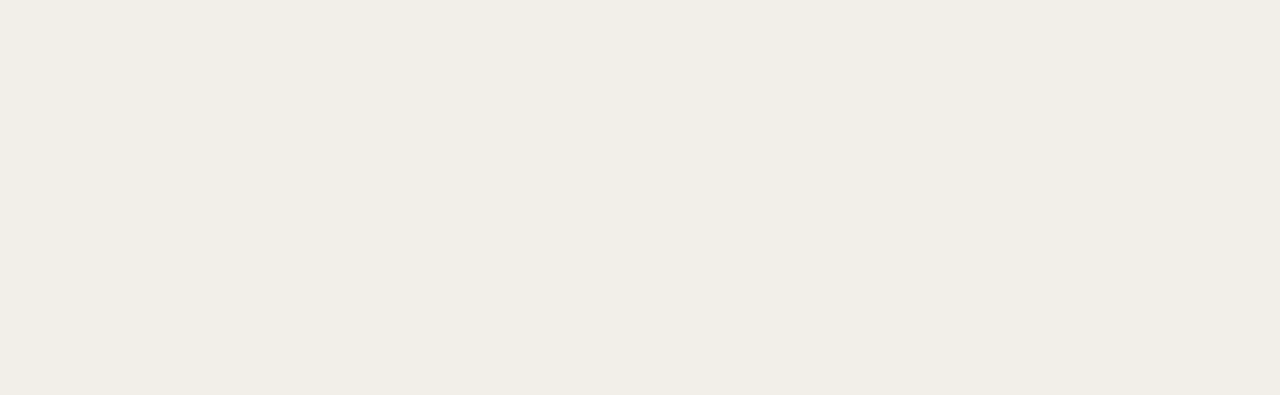
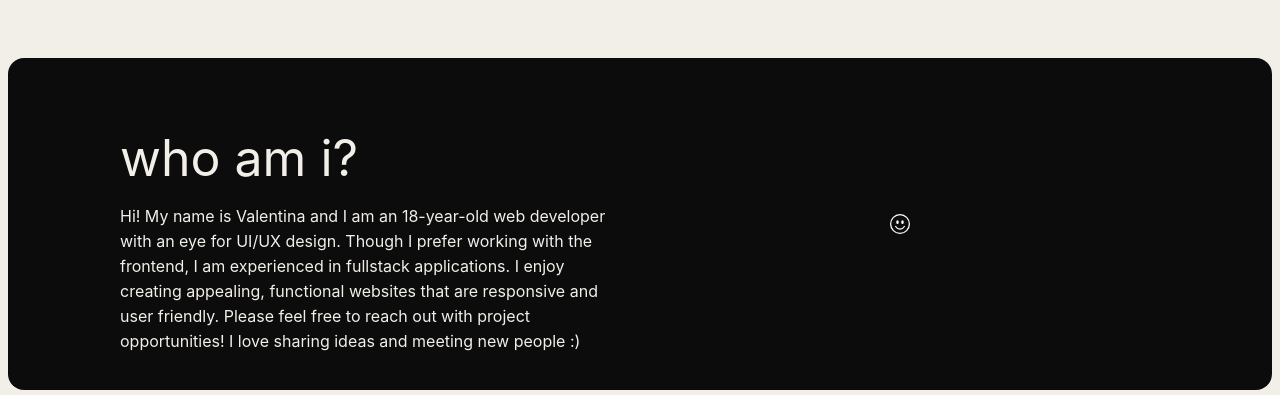
Before and after one commit to ValentinaValverde/v.tech, a React (Vite) app: page / in a window 1280 px wide. Shown: the part 1386-1781 px from the top of the page. Before the commit the page ends 1402 px from the top, so only its background shows below. Built offline with nearby package versions, Linux system fonts and the light colour scheme.

Commit message:
Created "Who am I?" for home page. Still need to replace smiley icon with my logo.

```diff
--- a/src/App.jsx
+++ b/src/App.jsx
@@ -1,11 +1,13 @@
 import LandingPage from "./components/LandingPage";
 import FeaturedWork from "./components/FeaturedWork";
+import Who from "./components/Who";
 
 function App() {
   return (
     <>
       <LandingPage />
       <FeaturedWork />
+      <Who />
     </>
   );
 }
--- /dev/null
+++ b/src/components/Who.jsx
@@ -0,0 +1,55 @@
+export default function Who() {
+  return (
+    <>
+      <div className="who-container">
+        <div className="half">
+          <p className="who">who am i?</p>
+          <p className="am-i">
+            Hi! My name is Valentina and I am an 18-year-old web developer with
+            an eye for UI/UX design. Though I prefer working with the frontend,
+            I am experienced in fullstack applications. I enjoy creating
+            appealing, functional websites that are responsive and user
+            friendly. Please feel free to reach out with project opportunities!
+            I love sharing ideas and meeting new people :)
+          </p>
+        </div>
+        <div className="half logo">
+          <svg
+            xmlns="http://www.w3.org/2000/svg"
+            width="20"
+            height="20"
+            fill="white"
+            className="bi bi-emoji-smile"
+            viewBox="0 0 16 16"
+          >
+            <path d="M8 15A7 7 0 1 1 8 1a7 7 0 0 1 0 14m0 1A8 8 0 1 0 8 0a8 8 0 0 0 0 16" />
+            <path d="M4.285 9.567a.5.5 0 0 1 .683.183A3.5 3.5 0 0 0 8 11.5a3.5 3.5 0 0 0 3.032-1.75.5.5 0 1 1 .866.5A4.5 4.5 0 0 1 8 12.5a4.5 4.5 0 0 1-3.898-2.25.5.5 0 0 1 .183-.683M7 6.5C7 7.328 6.552 8 6 8s-1-.672-1-1.5S5.448 5 6 5s1 .672 1 1.5m4 0c0 .828-.448 1.5-1 1.5s-1-.672-1-1.5S9.448 5 10 5s1 .672 1 1.5" />
+          </svg>
+        </div>
+      </div>
+    </>
+  );
+}
+
+{
+  /* <p>
+  Hi, I’m Val! I’m an 18-year-old web developer with an eye for UI/UX design. I
+  currently work out of a coworking space that gives me the opportunity to talk
+  with really interesting and talented people. I attained this job through an
+  apprenticeship program, and I am given prompts each week to complete. I also
+  like to write about technical challenges I may face, or even just personal
+  thoughts in the workplace. If you’d like to know more about my technical side,
+  be sure to checkout my technical portfolio! Otherwise, you can checkout my
+  Github or connect with me on LinkedIn. Thanks!
+</p>; */
+}
+
+{
+  /* <p>
+  Hi there! My name is Valentina and I am a recent graduate of Carolina Code
+  School. Though I prefer working with the frontend, I am experienced in
+  fullstack applications. I have a strong appreciation for UI/UX design and
+  enjoy making appealing, functional websites that are responsive and user
+  friendly.
+</p>; */
+}
--- a/src/index.css
+++ b/src/index.css
@@ -34,6 +34,7 @@
   color: #f2efe9;
   padding: 10px 20px 10px 20px;
   border-radius: 16px;
+  /* border: solid 2px #f2efe9; */
 
   overflow: hidden;
   position: fixed;
@@ -117,3 +118,43 @@
 .arrow {
   font-size: 200px;
 }
+
+/* WHO AM I STYLES */
+.who-container {
+  background-color: #0c0c0c;
+  color: #f2efe9;
+  border-radius: 16px;
+  margin-top: 50px;
+  padding: 10px 50px 10px 50px;
+  /* height: 50vh; */
+
+  display: flex;
+  flex-direction: row;
+  flex-wrap: wrap-reverse;
+  justify-content: center;
+  align-items: center;
+
+  .who {
+    font-size: 50px;
+    text-transform: lowercase;
+    margin-bottom: 10px;
+  }
+
+  .am-i {
+    line-height: 25px;
+  }
+
+  .half {
+    width: 500px;
+    max-width: 100%;
+    padding: 10px;
+  }
+
+  .logo {
+    display: flex;
+    flex-direction: column;
+    align-items: center;
+    padding: 20px;
+    /* margin-top: 50px; */
+  }
+}
```
